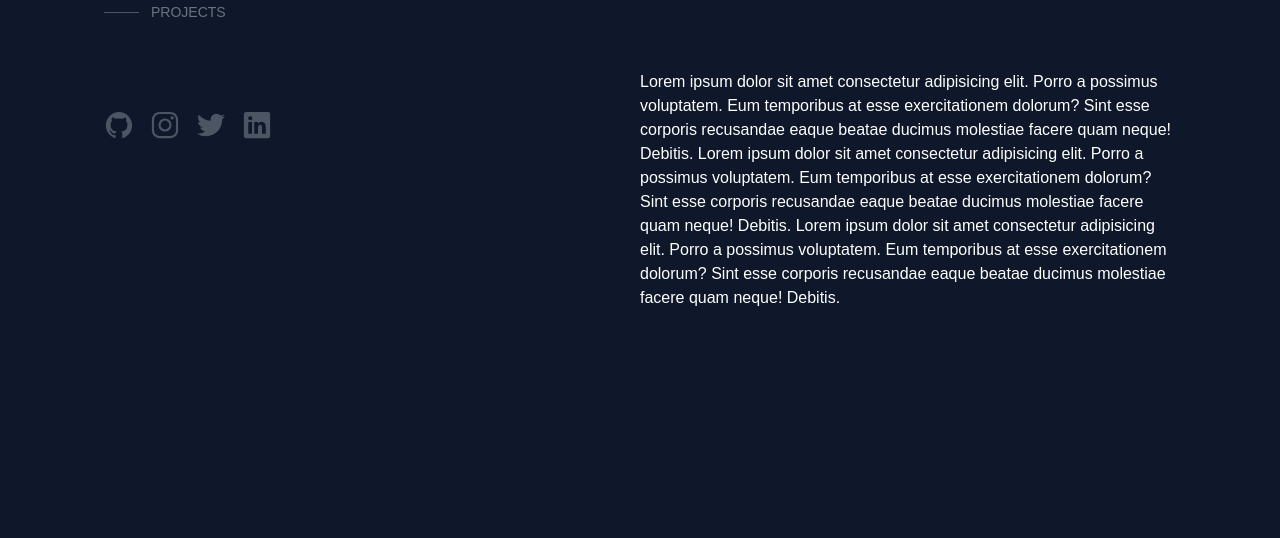
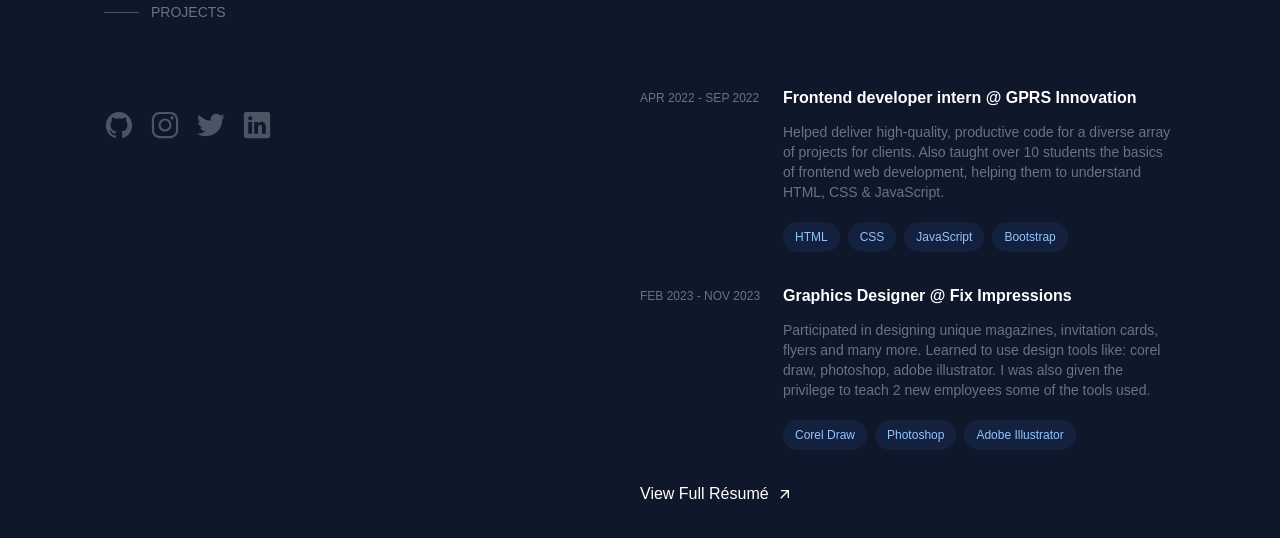
Before and after one commit to theblvckdev/portfolio, a React (Create React App) app: page / in a window 1280 px wide. Shown: the part 402-940 px from the top of the page. Before the commit the page ends 808 px from the top, so only its background shows below. Built offline with nearby package versions, Linux system fonts and the light colour scheme.

Commit message:
experience section completed

```diff
--- /dev/null
+++ b/src/data/experience_data.js
@@ -0,0 +1,22 @@
+export const experiences = [
+  {
+    title: "Frontend developer intern",
+    company: "GPRS Innovation",
+    duration: "Apr 2022 - Sep 2022",
+    content: `Helped deliver high-quality, productive code for a diverse array of projects
+    for clients. Also taught over 10 students the basics of frontend web
+    development, helping them to understand HTML, CSS & JavaScript.`,
+    tools: ["HTML", "CSS", "JavaScript", "Bootstrap"],
+  },
+
+  {
+    title: "Graphics Designer",
+    company: "Fix Impressions",
+    duration: "Feb 2023 - Nov 2023",
+    content: `Participated in designing unique magazines, invitation cards, flyers and
+    many more. Learned to use design tools like: corel draw, photoshop,
+    adobe illustrator. I was also given the privilege to teach 2 new employees
+    some of the tools used.`,
+    tools: ["Corel Draw", "Photoshop", "Adobe Illustrator"],
+  },
+];
--- a/src/pages/experience.jsx
+++ b/src/pages/experience.jsx
@@ -1,10 +1,57 @@
+import { experiences } from "../data/experience_data"
+import { MdArrowOutward } from "react-icons/md";
+import resume from '../assets/pdf/Resume.pdf'
+
 const ExperienceSection = () => {
   return (
     <>
-      <section className="text-white mt-20" id="experience">
-        Lorem ipsum dolor sit amet consectetur adipisicing elit. Porro a possimus voluptatem. Eum temporibus at esse exercitationem dolorum? Sint esse corporis recusandae eaque beatae ducimus molestiae facere quam neque! Debitis.
-        Lorem ipsum dolor sit amet consectetur adipisicing elit. Porro a possimus voluptatem. Eum temporibus at esse exercitationem dolorum? Sint esse corporis recusandae eaque beatae ducimus molestiae facere quam neque! Debitis.
-        Lorem ipsum dolor sit amet consectetur adipisicing elit. Porro a possimus voluptatem. Eum temporibus at esse exercitationem dolorum? Sint esse corporis recusandae eaque beatae ducimus molestiae facere quam neque! Debitis.
+      <section data-aos="fade-up"
+        data-aos-duration="1000"
+        ata-aos-easing="ease-in" className="xl:mt-24 mt-20 text-gray-500" id="experience">
+        <h1 className="text-white font-semibold text-2xl lg:hidden block mb-5">
+          Experience
+        </h1>
+        <div className="flex flex-col space-y-5 gap-3">
+          {experiences.map((data, index) => {
+            const { title, company, content, duration, tools } = data;
+
+            return (
+              <div key={index} className="flex lg:flex-row flex-col gap-3 group ">
+                <div className="text-[12px] leading-6 basis-1/4 uppercase">
+                  {duration}
+                </div>
+                <div className="basis-3/4">
+                  <h1 className="text-[16px] group-hover:text-blue-300 duration-300 ease-in font-semibold text-white">
+                    {title} @ {company}
+                  </h1>
+
+                  <p className="mt-3 text-sm">
+                    {content}
+                  </p>
+
+                  <div className="mt-5 flex gap-2 items-center">
+                    {tools.map((data, index) => {
+                      return (
+                        <div key={index} className="py-1.5 px-3 bg-blue-500 bg-opacity-10 text-[12px] xl:text-[12px] lg:text-[8px] rounded-full text-blue-300">
+                          {data}
+                        </div>
+                      )
+                    })}
+                  </div>
+                </div>
+              </div>
+            )
+          })}
+        </div>
+
+        <div className="mt-8">
+          <a href={resume} target="_blank" rel="noreferrer" className="no-underline w-fit group outline-none font-[500] text-base text-white duration-300 ease-in hover:text-blue-300 flex gap-2 items-center">
+            <div>
+              View Full Résumé
+            </div>
+            <MdArrowOutward className="duration-300 ease-in group-hover:-translate-y-1 group-hover:translate-x-1" />
+          </a>
+        </div>
       </section>
     </>
   )
```
